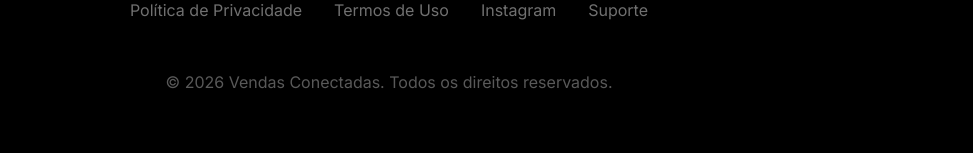
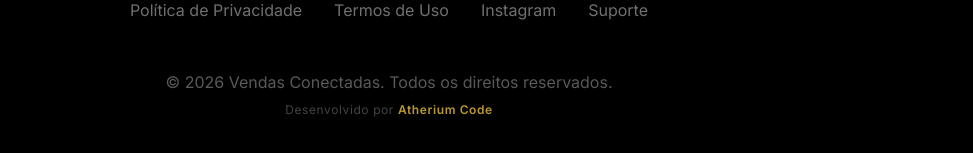
Before and after one commit to JonatasTCoelho/fran-e-mara, a React (Vite) app: page / in a window 1280 px wide. Shown: the part 9532-9685 px from the top of the page, without its empty margins (251-1224 px from the left). Built offline with nearby package versions, Linux system fonts and the light colour scheme.

Commit message:
feat: add 'Desenvolvido por Atherium Code' to footer

```diff
--- a/src/App.jsx
+++ b/src/App.jsx
@@ -781,9 +781,14 @@ function App() {
               <a className="text-white/50 hover:text-white transition-all font-body-md text-body-md" href="https://www.instagram.com/fran.gestora/" target="_blank" rel="noopener noreferrer">Instagram</a>
               <a className="text-white/50 hover:text-white transition-all font-body-md text-body-md" href="https://wa.me/5519999701829?text=Oi!%20Estou%20na%20página%20do%20Vendas%20Conectadas%20e%20tenho%20uma%20dúvida." target="_blank" rel="noopener noreferrer">Suporte</a>
             </nav>
-            <p className="text-white/40 font-body-md text-body-md text-center">
-              © 2026 Vendas Conectadas. Todos os direitos reservados.
-            </p>
+            <div className="flex flex-col items-center gap-2 text-center">
+              <p className="text-white/40 font-body-md text-sm md:text-body-md">
+                © 2026 Vendas Conectadas. Todos os direitos reservados.
+              </p>
+              <p className="text-white/30 font-body-md text-xs tracking-wider">
+                Desenvolvido por <span className="text-vc-gold font-bold">Atherium Code</span>
+              </p>
+            </div>
           </footer>
           </div>
         )}
```
